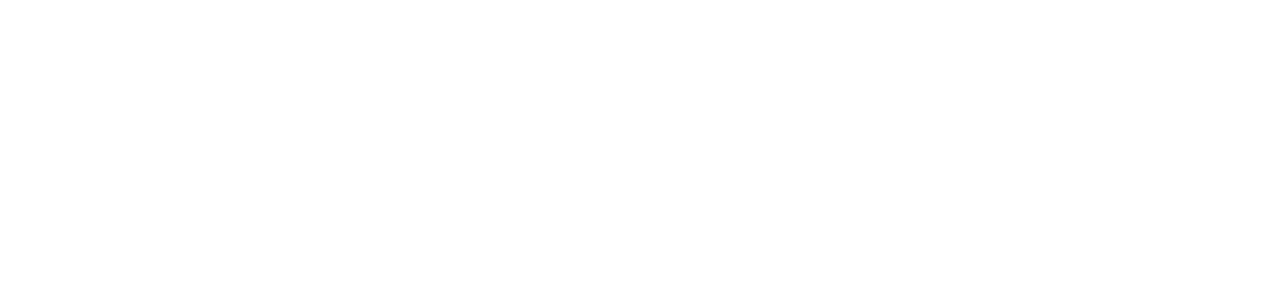
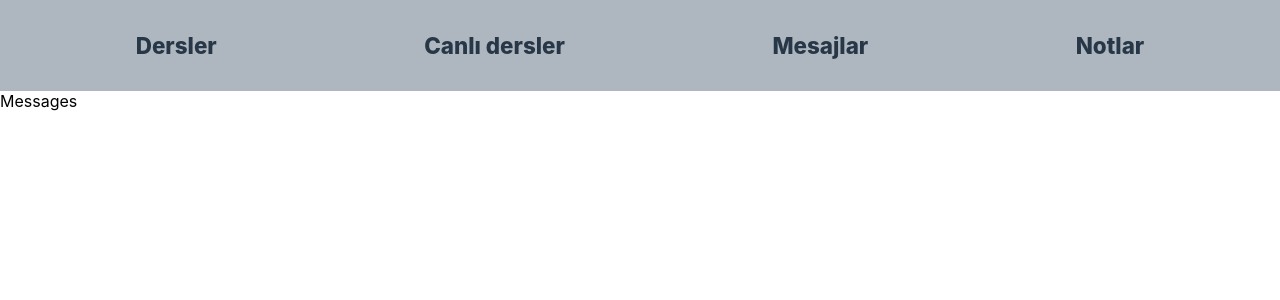
Before and after one commit to FarizaFSD/kodlayalim, a React (Create React App) app: page /panel/mesajlar in a window 1280 px wide. Before the commit this address had no page. Shown: the top 300 px of the page. Built offline with nearby package versions, Linux system fonts and the light colour scheme; sample sign-in values are in the browser's storage.

Commit message:
add panel pages

```diff
--- a/src/App.js
+++ b/src/App.js
@@ -18,6 +18,8 @@
 import Lessons from './pages/panel/Lessons';
 import LiveLessons from './pages/panel/LiveLessons';
 import ProtectedLayout from './components/promotion/ProtectedLayout';
+import Messages from './pages/panel/Messages';
+import Notes from './pages/panel/Notes';
 
 const App = () => {
   return (
@@ -91,6 +93,14 @@
               path='canli-dersler'
               element={<LiveLessons />}
             />
+            <Route
+              path='mesajlar'
+              element={<Messages />}
+            />
+            <Route
+              path='notlar'
+              element={<Notes />}
+            />
           </Route>
         </Routes>
       </div>
--- a/src/components/panel/partials/PanelNavbar.js
+++ b/src/components/panel/partials/PanelNavbar.js
@@ -1,9 +1,32 @@
-import React from 'react'
+import React from 'react';
+import { Link } from 'react-router-dom';
+import styled from 'styled-components';
 
 const PanelNavbar = () => {
   return (
-    <div>PanelNavbar</div>
-  )
-}
+    <PanelNavContainer>
+      <MyLink to='dersler'>Dersler</MyLink>
+      <MyLink to='canli-dersler'>Canlı dersler</MyLink>
+      <MyLink to='mesajlar'>Mesajlar</MyLink>
+      <MyLink to='notlar'>Notlar</MyLink>
+    </PanelNavContainer>
+  );
+};
+const PanelNavContainer = styled.div`
+  display: flex;
+  justify-content: space-around;
+  background-color: #aeb6bf;
+  padding: 2rem;
+`;
 
-export default PanelNavbar
+const MyLink = styled(Link)`
+  color: #283747;
+  font-weight: 800;
+  font-size: 1.4rem;
+  text-decoration: none;
+  cursor: pointer;
+  &: hover {
+    text-decoration: underline;
+  }
+`;
+export default PanelNavbar;
--- /dev/null
+++ b/src/pages/panel/Messages.js
@@ -0,0 +1,7 @@
+import React from 'react';
+
+const Messages = () => {
+  return <div>Messages</div>;
+};
+
+export default Messages;
--- /dev/null
+++ b/src/pages/panel/Notes.js
@@ -0,0 +1,9 @@
+import React from 'react'
+
+const Notes = () => {
+  return (
+    <div>Notes</div>
+  )
+}
+
+export default Notes
--- a/src/pages/promotion/Trial.js
+++ b/src/pages/promotion/Trial.js
@@ -236,5 +236,4 @@
   padding: 0.5rem;
   cursor: pointer;
 `;
-
 export default Trial;
```
